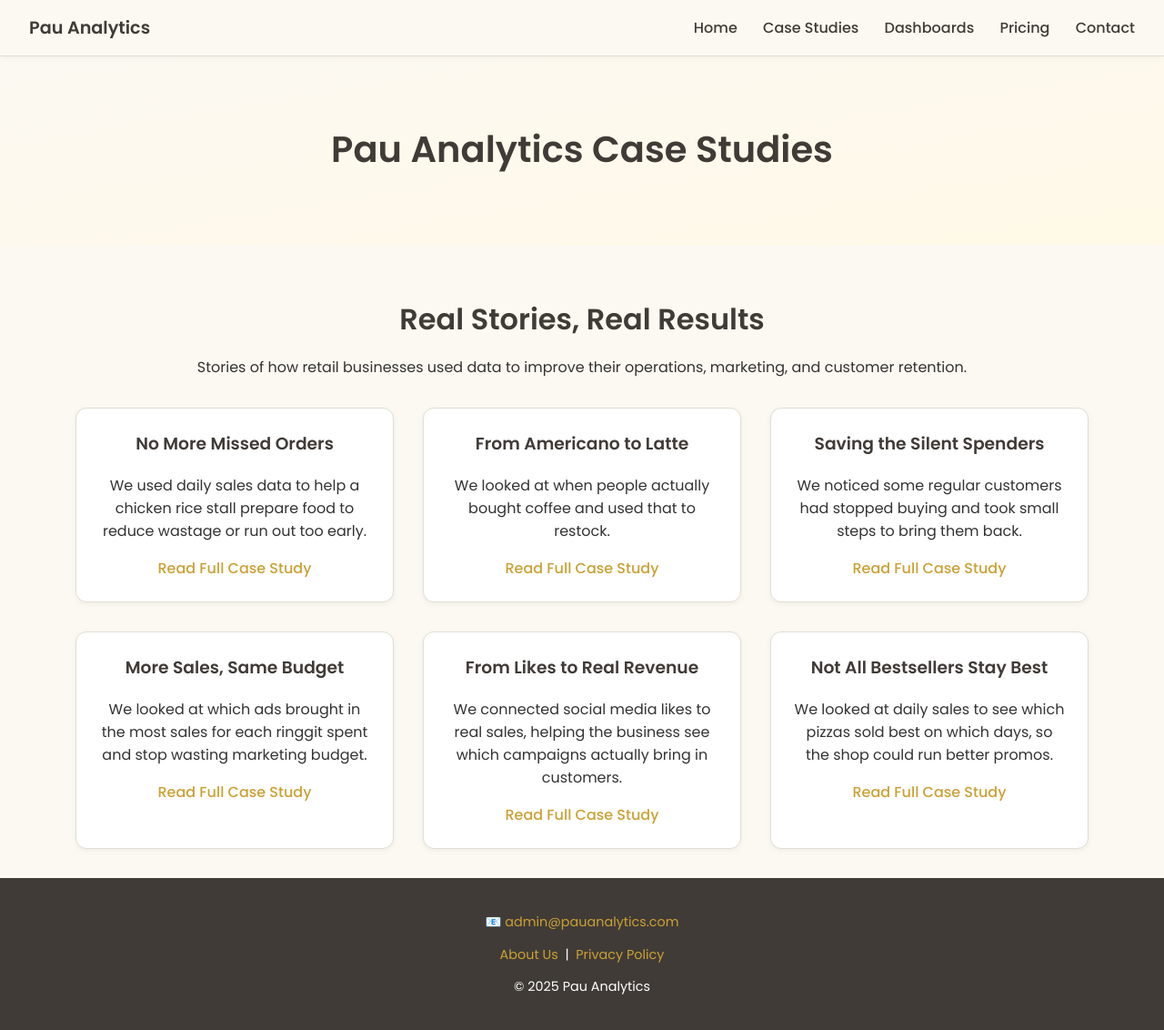
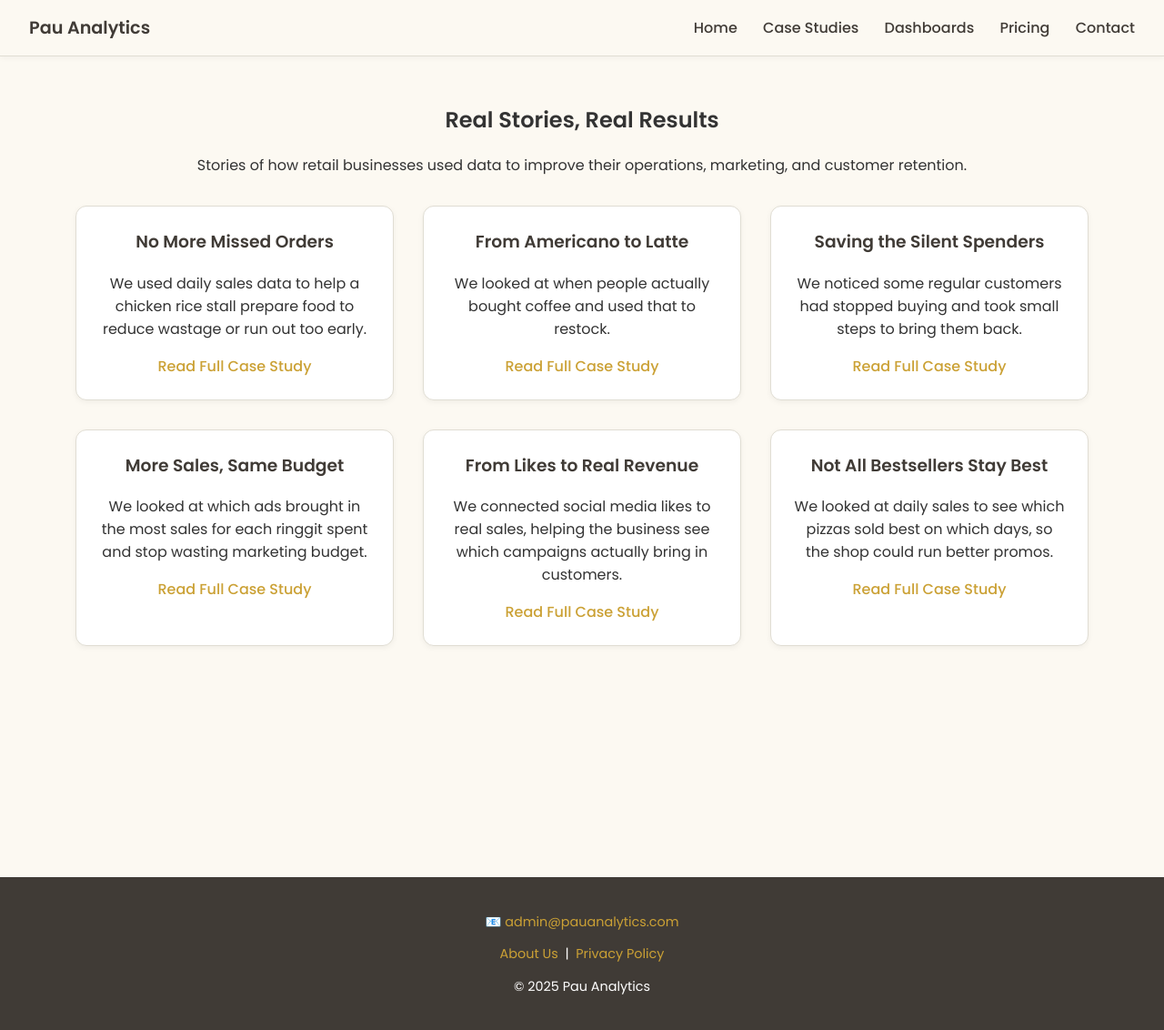
Before and after one commit to lyven81/pinnacles-learning-website, a Jekyll site: the page case-studies.html, which Jekyll copies as it is, in a window 1280 px wide and 1133 px high. Shown: the whole window at 91% size. Built offline with Jekyll 4.4.1, drawn with Linux system fonts in a browser that asks for light colours.

Commit message:
Update case-studies.html

```diff
--- a/case-studies.html
+++ b/case-studies.html
@@ -258,13 +258,9 @@
     </nav>
   </div>
 
-  <header>
-  <h1>Pau Analytics Case Studies</h1>
-</header>
-
   <div class="container">
     <section class="intro">
-       <h2>Real Stories, Real Results</h2>
+       <h1>Real Stories, Real Results</h2>
       <p>Stories of how retail businesses used data to improve their operations, marketing, and customer retention.</p>
     </section>
 
```
